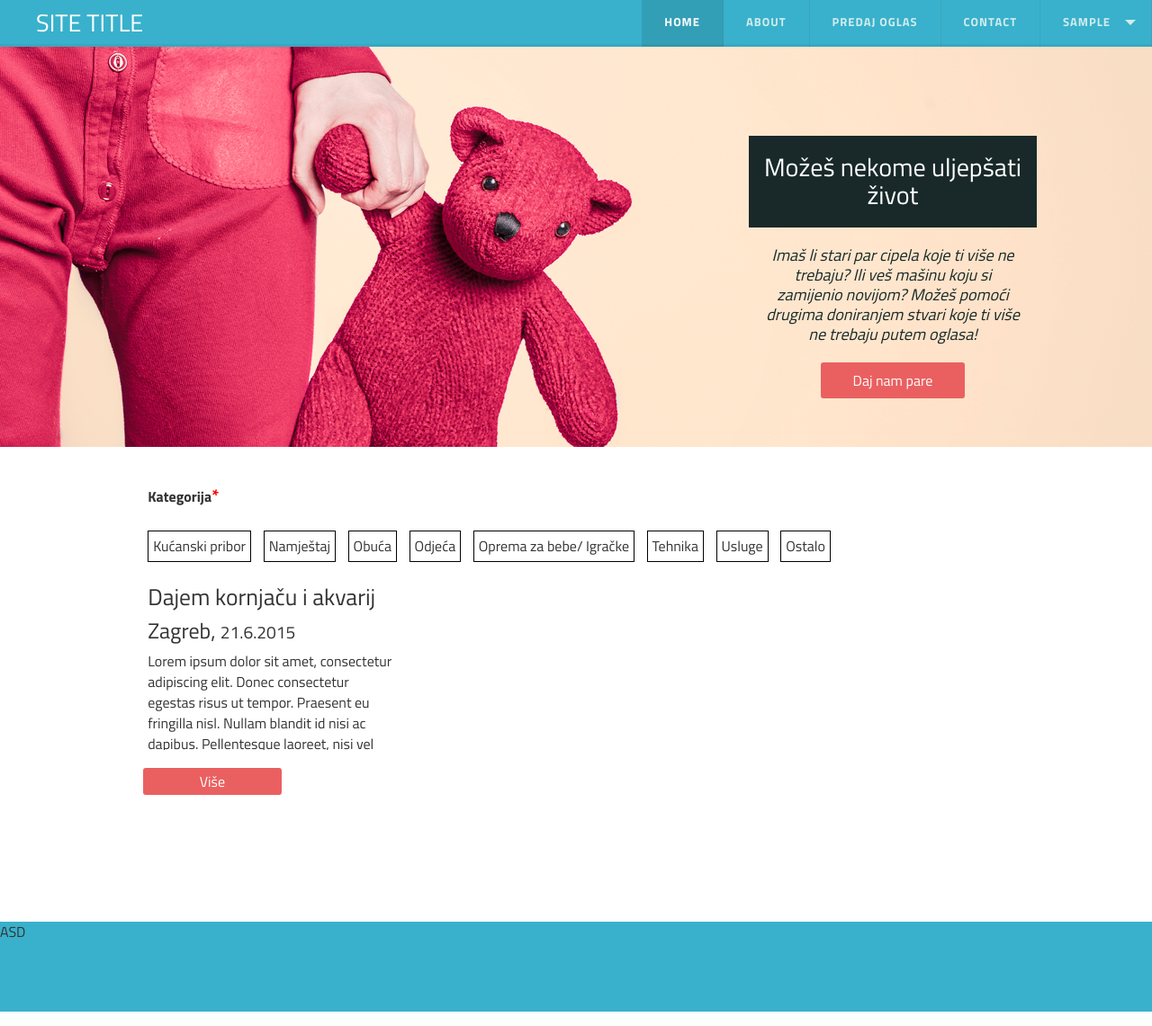
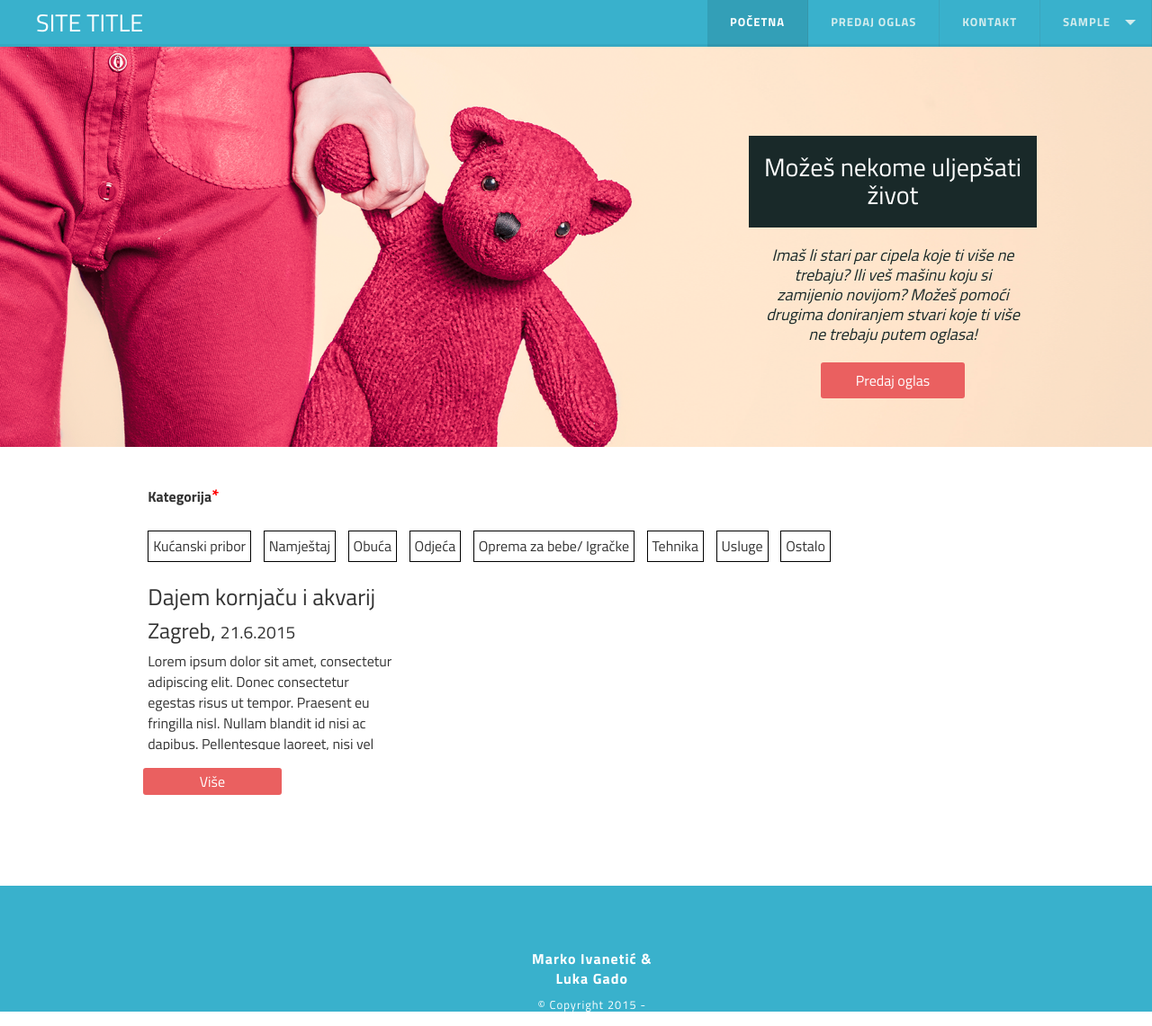
Before and after one commit to MarkoIvanetic/DWA-Sem2, a PHP site: page / in a window 1280 px wide. Shown: the whole page at 90% size. Run offline with PHP 8.4, Linux system fonts and the light colour scheme; the visitor is signed in with stand-in values (Sample User, id 1); data that the repository does not hold is empty; some libraries are stand-ins or nearby versions.

Commit message:
Home page finished, Login finished, add-submit finished.

```diff
--- a/css/style.css
+++ b/css/style.css
@@ -83,6 +83,9 @@ input[type="text"], input[type="password"] {
   background-color: #ea6060;
   color: white;
   border-radius: 3px;
+}
+.red-button:not(.profile-form .red-button){
+    min-width: 140px;
 }
 .blue-button{
   border:none;
@@ -280,9 +283,31 @@ footer {
     position: absolute;
     left: 0;
     bottom: 0;
-    height: 100px;
+    height: 140px;
     width: 100%;
     background-color: #39b1cc;
+}
+
+footer p{
+    color: white;
+    font-size: 1em;
+    letter-spacing: 1px;
+    font-weight: 700;
+    text-align: center;
+}
+footer h4{
+    color: white;
+    font-size: 0.8em;
+    letter-spacing: 1px;
+    font-weight: 400;
+    text-align: center;
+}
+.signature{
+  height: 60px;
+  margin-top: 70px;
+}
+p:not(footer p){
+  margin: 0 0 10px!important;
 }
 @media (max-width: 992px){
     .login-regRedirect div{
--- a/index.php
+++ b/index.php
@@ -35,15 +35,14 @@
           <?php
             if(isset($_SESSION['username']))
              {echo " <li class='has-sub'><a href='#'' id='user-profile'>" . $_SESSION['username'] . "</a>";
-            echo "<ul><li><a href='profile.php'>My profile</a></li><li><a href='moji-oglasi.php'>My oglasi</a></li><li id='logout'><a href='logout.php'>Logout</a></li></ul></li>";
+            echo "<ul><li><a href='profile.php'>Moj profil</a></li><li id='logout'><a href='logout.php'>Logout</a></li></ul></li>";
             }
             if(!isset($_SESSION['username']))
             { echo '<li><a href="prijava.php">LOGIN</a></li>';}
             ?>
-          <li><a href='#' id="click">CONTACT</a></li>
+          <li><a href='#'>KONTAKT</a></li>
           <li><a href='predaja-oglasa.php'>PREDAJ OGLAS</a></li>
-          <li><a href='#'>ABOUT</a></li>
-          <li class='active'><a href='index.php'>HOME</a></li>
+          <li class='active'><a href='index.php'>POČETNA</a></li>
           <li class='site-title hidden-xs'>
             <h3>SITE TITLE</h3>
           </li>
@@ -55,7 +54,7 @@
       <div class="desc">
         <h2 class="col-sm-12">Možeš nekome uljepšati život</h2>
         <h4 class="col-xs-12">Imaš li stari par cipela koje ti više ne trebaju? Ili veš mašinu koju si zamijenio novijom? Možeš pomoći drugima doniranjem stvari koje ti više ne trebaju putem oglasa!</h4>
-        <button class="red-button col-xs-6 col-xs-offset-3">Daj nam pare</button>
+         <button class="red-button col-xs-6 col-xs-offset-3">Predaj oglas</button>
       </div>
     </div>
     <div class="content col-xs-12">
@@ -118,10 +117,10 @@
           // echo '</br>' .$row['keywords']; //Ključne rijeci
           // echo '</br>' .$row['contact']; //Kontakt
           // echo '</br>' .$row['date']; //Datum
-
+            $date = new DateTime($row['date']);
             echo '<div class="ads-front col-sm-6 col-md-4">';
             echo '<h2 class="col-xs-12">' .$row['title']. '</h2>';
-            echo '<h3 class="col-xs-12"><a>'.$row['owner'].'</a> - Zagreb, <span>21.6.2015</span></h3>';
+            echo '<h3 class="col-xs-12"><a>'.$row['owner'].'</a> - Zagreb, <span>'.$date->format('d.m.Y').'</span></h3>';
             echo '<p class="col-xs-12">'.$row['description'].'</p>';
             echo '<input type="text" value="obuca" hidden>';
 
@@ -137,6 +136,17 @@
       </div>
     </div>
   </body>
-   <footer>ASD</footer>
+   <footer>
+      <div class="container col-xs-12">
+         <div class="row">
+        <div class="col-xs-offset-8 col-xs-offset-2">
+          <div class="signature col-xs-2 col-xs-offset-4">
+            <p>Marko Ivanetić & Luka Gado</p>
+            <h4>© Copyright 2015 - Site tittle </h4>
+          </div>
+        </div>
+    </div>
+    </div>
+   </footer>
   <link rel="stylesheet" href="css/style.css">
   </html>
--- a/prijava.php
+++ b/prijava.php
@@ -50,7 +50,8 @@
 				<div class="control-group">
 					<label class="control-label" for="submit"></label>
 					<div class="controls">
-						<input type="submit" id="submit" name="submit" class="red-button col-xs-6" value="Prijava"></input>
+						<input type="submit" id="submit" name="submit" class="red-button col-md-6 col-sm-3" value="Prijava"></input>
+						<button class="blue-button col-xs-3 col-sm-offset-1 visible-sm visible-xs" onclick="location.href = 'registracija.php';">Registracija</button>
 					</div>
 				</div>
 			</form>
```
Also changed, not shown: detalji-oglasa.php (+6 -7 lines), predaja-oglasa.php (+14 -18 lines), profile.php (+21 -54 lines).
